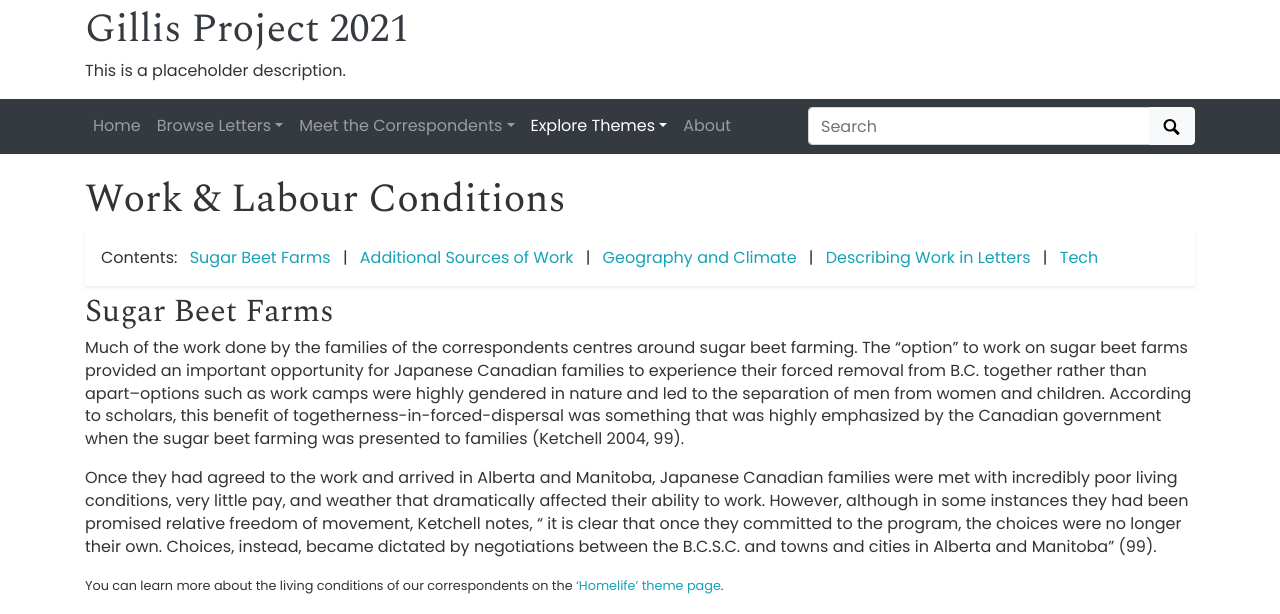
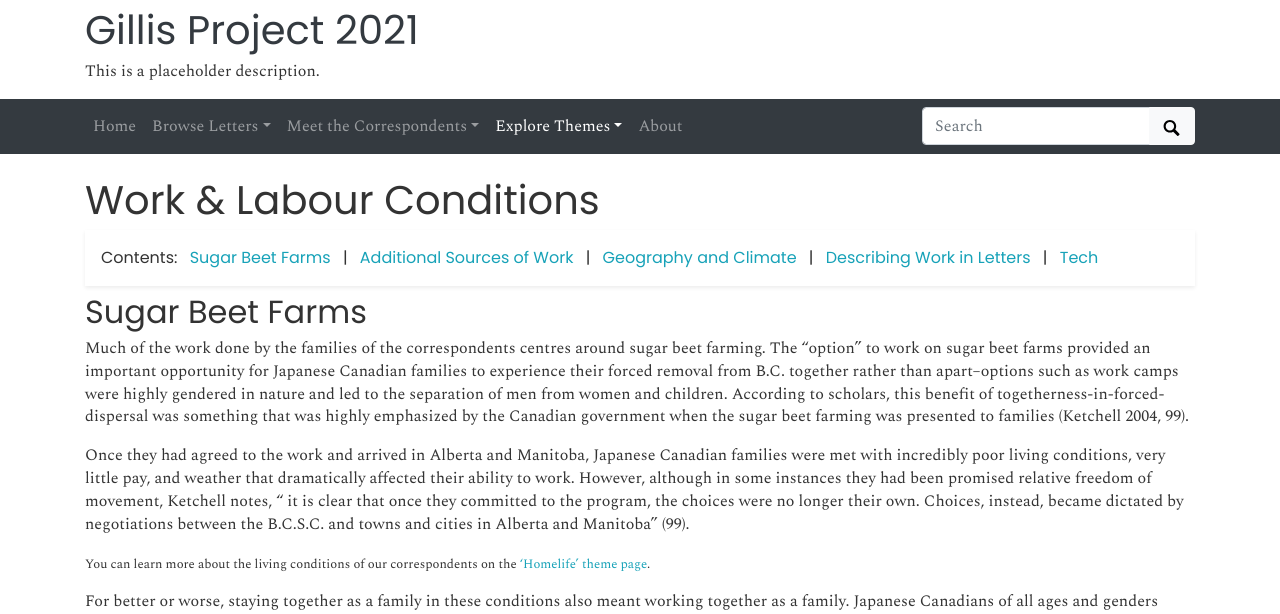
Before and after one commit to ubc-library-rbsc/gillis-2021, a Jekyll site: the page built from pages/labour.md, in a window 1280 px wide. Shown: the top 614 px of the page. Built offline with Jekyll 4.4.1, drawn with Linux system fonts in a browser that asks for light colours.

Commit message:
Update _custom.scss

```diff
--- a/_sass/_custom.scss
+++ b/_sass/_custom.scss
@@ -18,14 +18,14 @@ h6,
 .h4,
 .h5,
 .h6 {
-  font-family: 'Spectral', serif;
+  font-family: 'Poppins', sans-serif;
   font-weight: 500;
   line-height: 1.1;
   color: inherit;
 }
 
 body {
-  font-family: 'Poppins', sans-serif;
+  font-family: 'Spectral', serif;
   font-size: 16px;
   line-height: 1.42857143;
   color: #333333;
```
